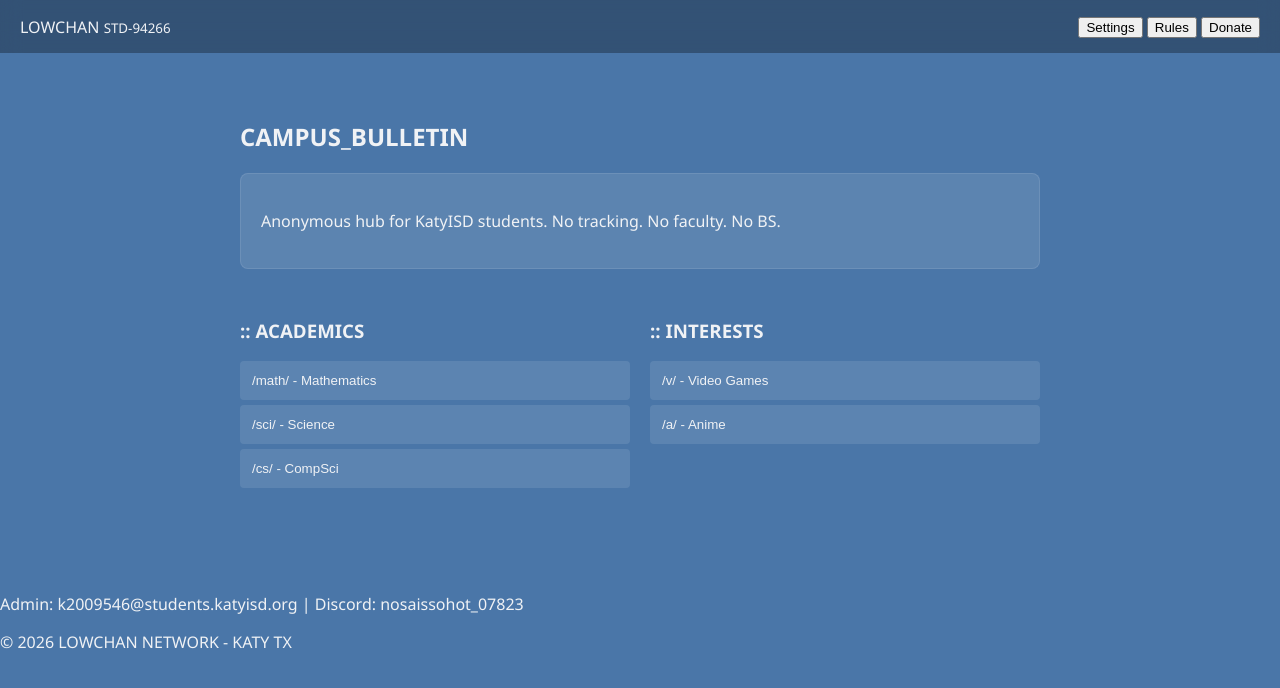
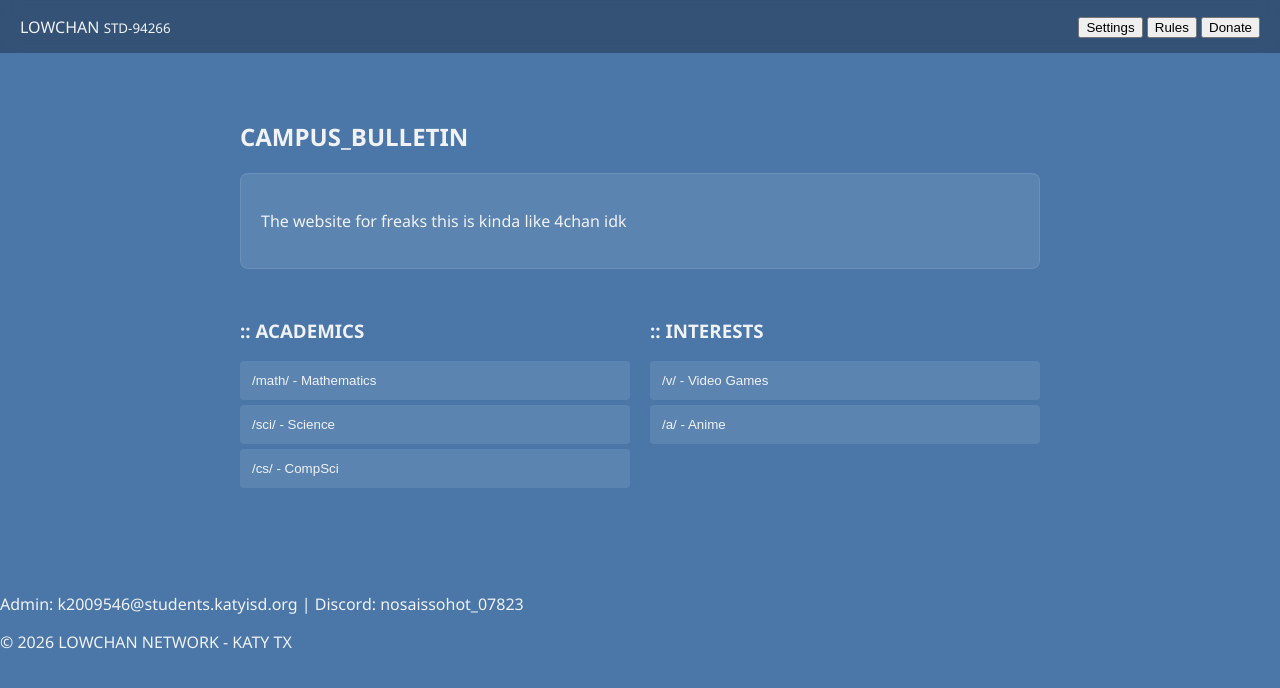
Before and after one commit to CommunioLost/Lowchan, a website: page public/index.html in a window 1280 px wide. Drawn offline with nearby package versions, Linux system fonts and the light colour scheme; no server answers.

Commit message:
Update index.html

```diff
--- a/public/index.html
+++ b/public/index.html
@@ -32,7 +32,7 @@
             <header class="hero">
                 <h2>CAMPUS_BULLETIN</h2>
                 <div class="about-card">
-                    <p>Anonymous hub for KatyISD students. No tracking. No faculty. No BS.</p>
+                    <p>The website for freaks this is kinda like 4chan idk</p>
                 </div>
             </header>
 
```
